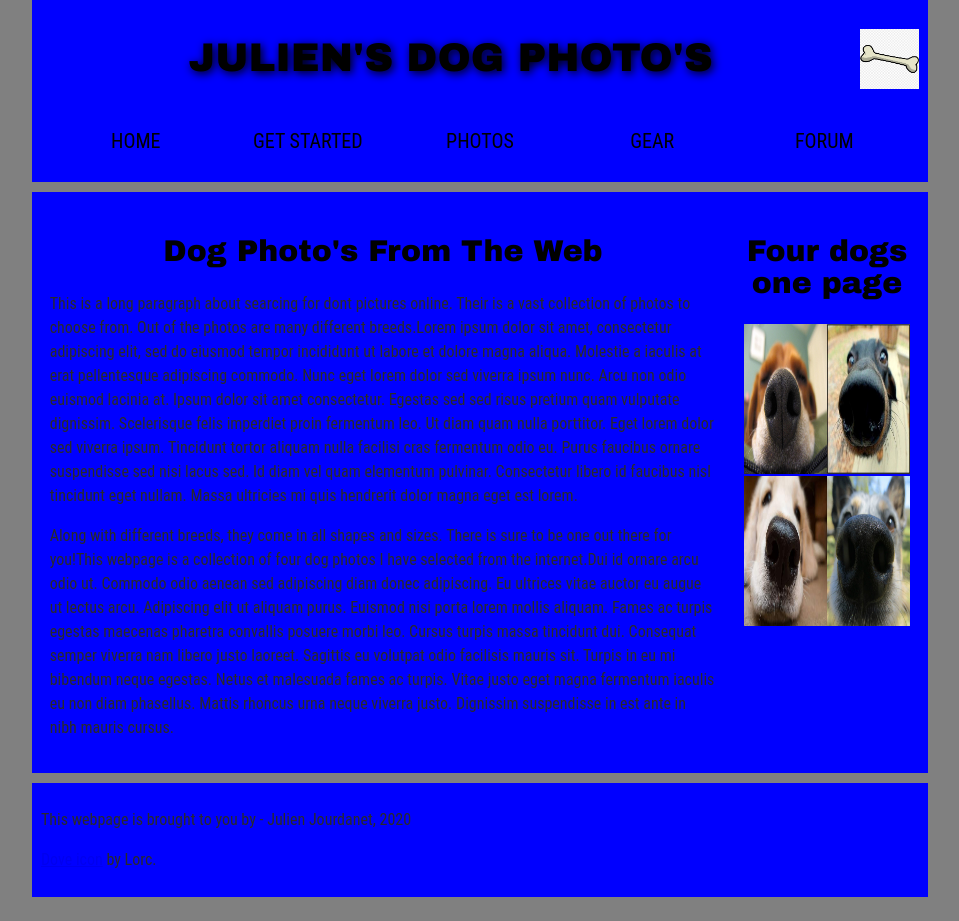
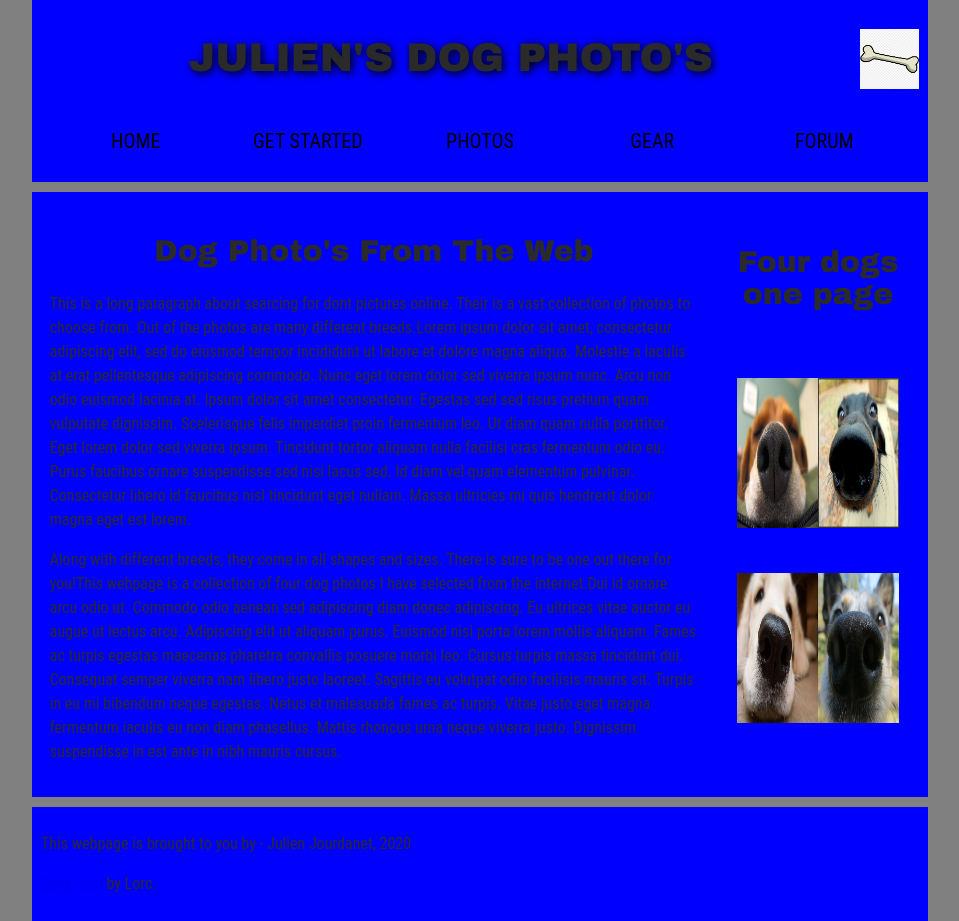
Before and after one commit to JulienJumd/Lab_3, a plain HTML site: page index.html in a window 1280 px wide. Shown: the whole page, without its empty margins (160-1119 px from the left). Before the commit the page ends 897 px from the top, so only its background shows below. Drawn offline with Linux system fonts and the light colour scheme.

Commit message:
Add files via upload

```diff
--- a/styles/style.css
+++ b/styles/style.css
@@ -20,7 +20,7 @@ body {
 
 h1, h2, h3 {
   font-family: 'arial black', cursive;
-  color: black;
+  color: #2a2a2a;
 }
 
 p, input, li {
@@ -120,12 +120,13 @@ article, section {
 aside {
   flex: 1;
   margin-left: 10px;
-  padding: 1%;
+  padding: 20px;
+  display:flex;
+  flex-wrap:wrap;
 }
 
 aside a {
   display: block;
-  float: left;
   width: 50%;
 }
 
```
